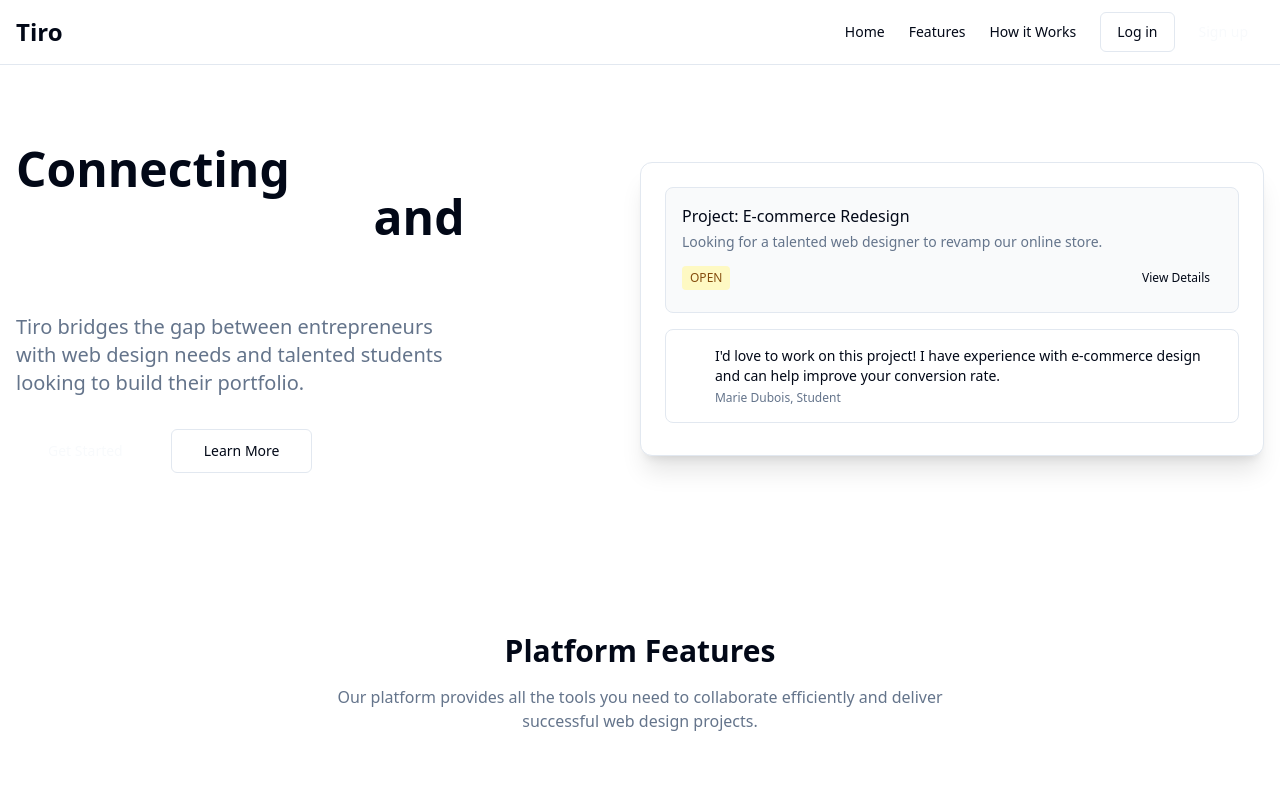
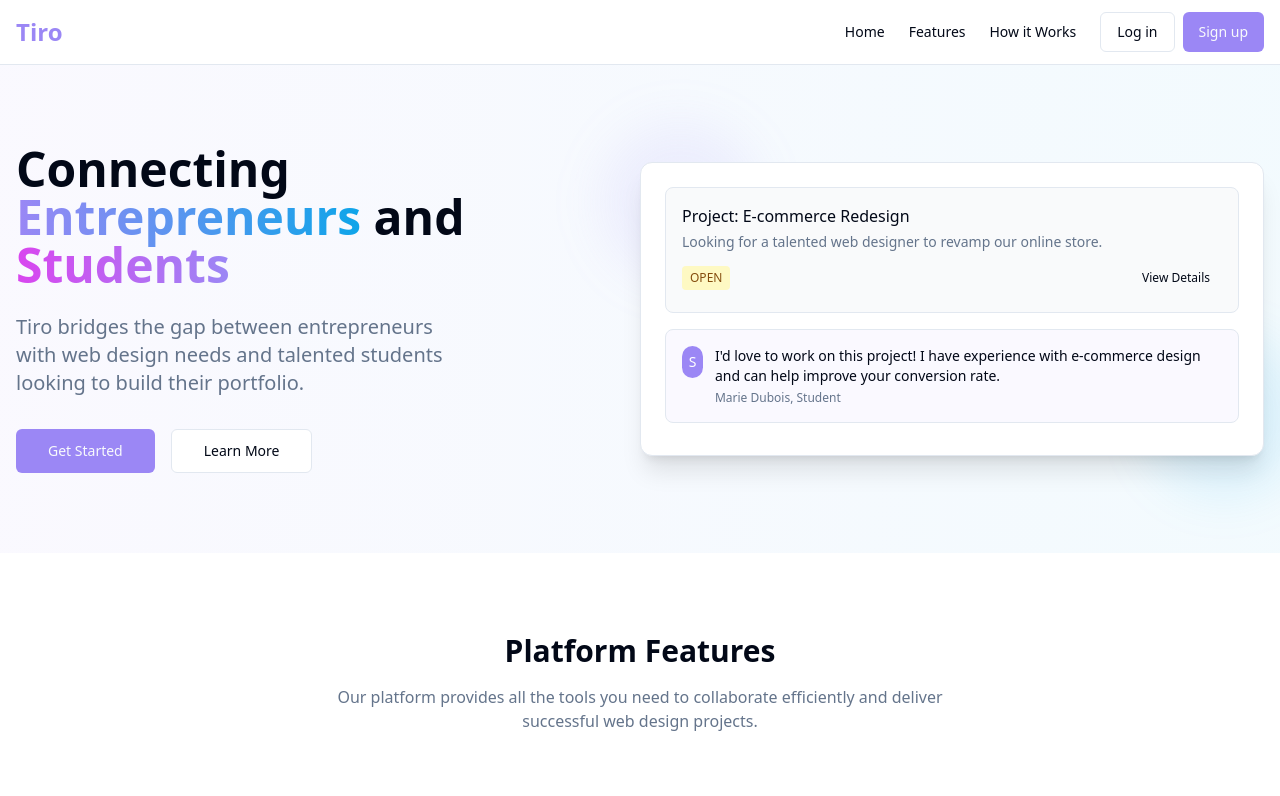
Before and after one commit to YMorice/tiro-connect-hub, a React (Vite) app: page / in a window 1280 px wide. Shown: the top 796 px of the page. Built offline with nearby package versions, Linux system fonts and the light colour scheme.

Commit message:
Reverted to commit eea35acc942088a88f33ffdfd30788fa63f3787a

```diff
--- a/tailwind.config.ts
+++ b/tailwind.config.ts
@@ -64,12 +64,11 @@ export default {
 					ring: 'hsl(var(--sidebar-ring))'
 				},
 				tiro: {
-					red: '#E74C3C',
-					green: '#16A085',
-					white: '#F7FAFB',
-					gray1: '#ECF0F1',
-					gray2: '#CACECF',
-                    black: '#121A21'
+					purple: '#9b87f5',
+					blue: '#0ea5e9',
+					magenta: '#d946ef',
+					lightGray: '#f6f6f7',
+					darkGray: '#333333'
 				}
 			},
 			borderRadius: {
```
